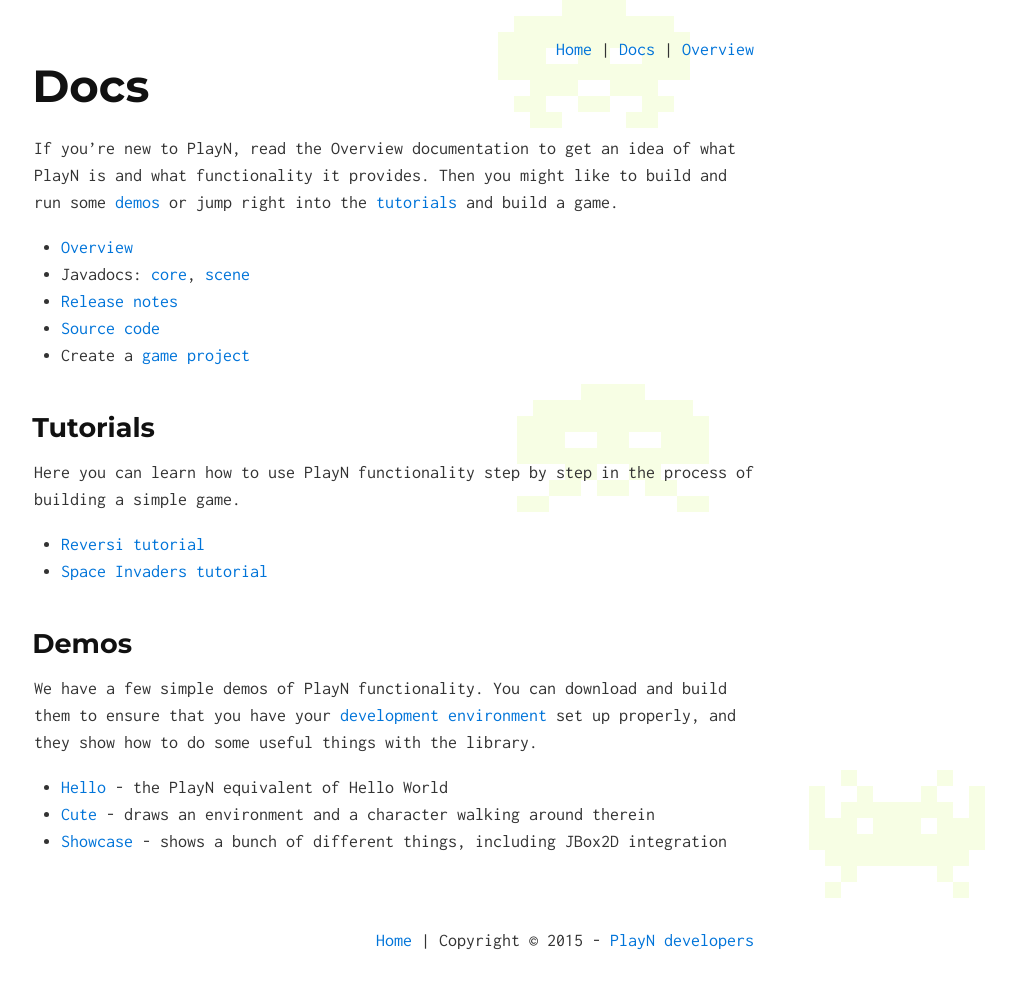
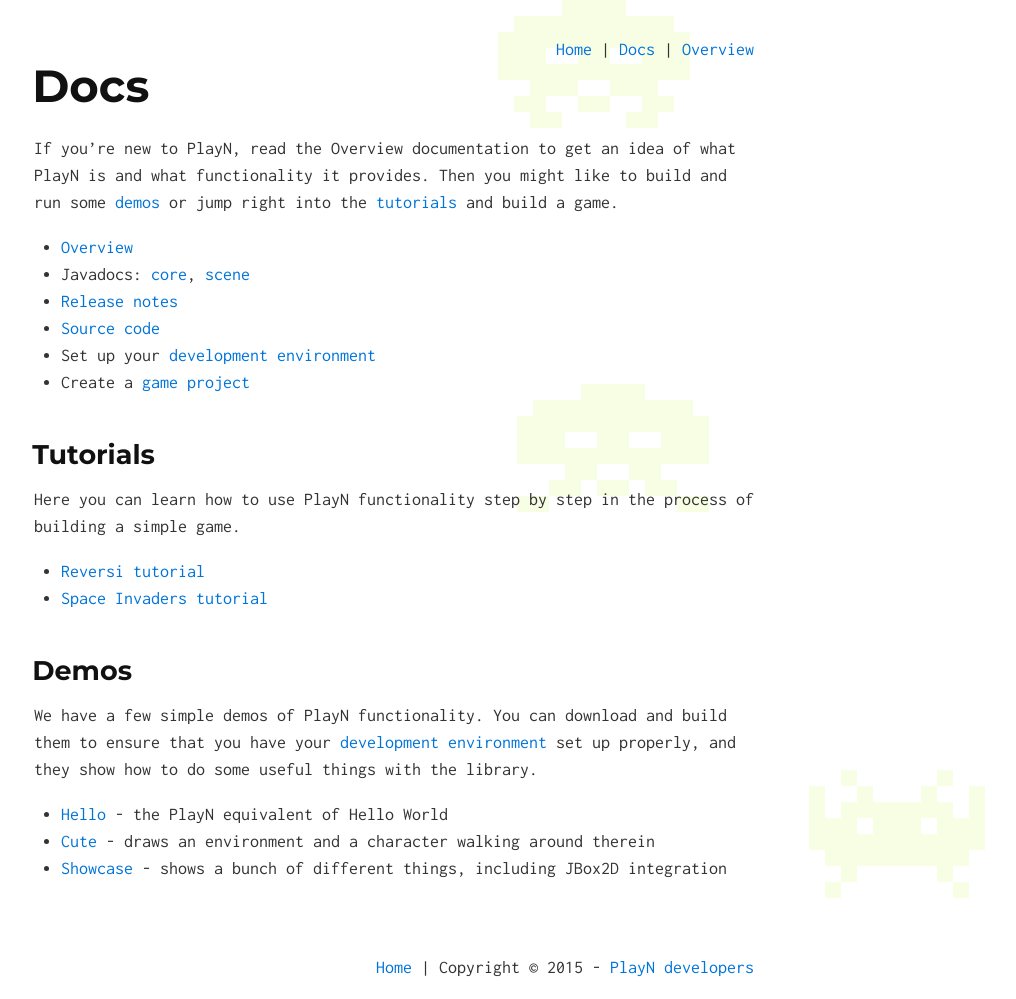
Before and after one commit to playn/playn.github.io, a Jekyll site: the page built from docs/index.md, in a window 1280 px wide. Shown: the whole page, without its empty margins (246-1262 px from the left). Built offline with Jekyll 4.4.1, drawn with Linux system fonts in a browser that asks for light colours; Markdown is read by kramdown in place of the engine named in the settings; before the commit the page ends 972 px from its top, so only the background shows below that.

Commit message:
Add a link to setup in the main docs list.

```diff
--- a/docs/index.md
+++ b/docs/index.md
@@ -12,6 +12,7 @@
 * Javadocs: [core](api/core/),  [scene](api/scene/)
 * [Release notes](release/notes.html)
 * [Source code](http://github.com/playn/playn)
+* Set up your [development environment](setup.html)
 * Create a [game project](skeleton.html)
 
 ## Tutorials
```
